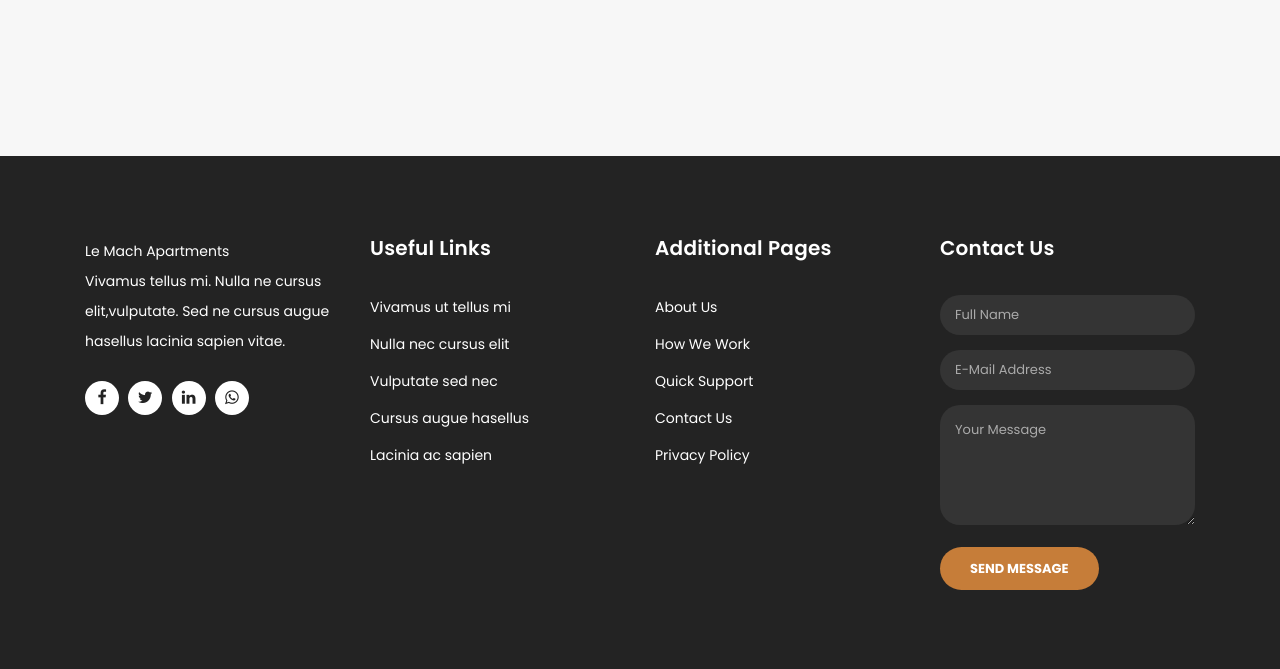
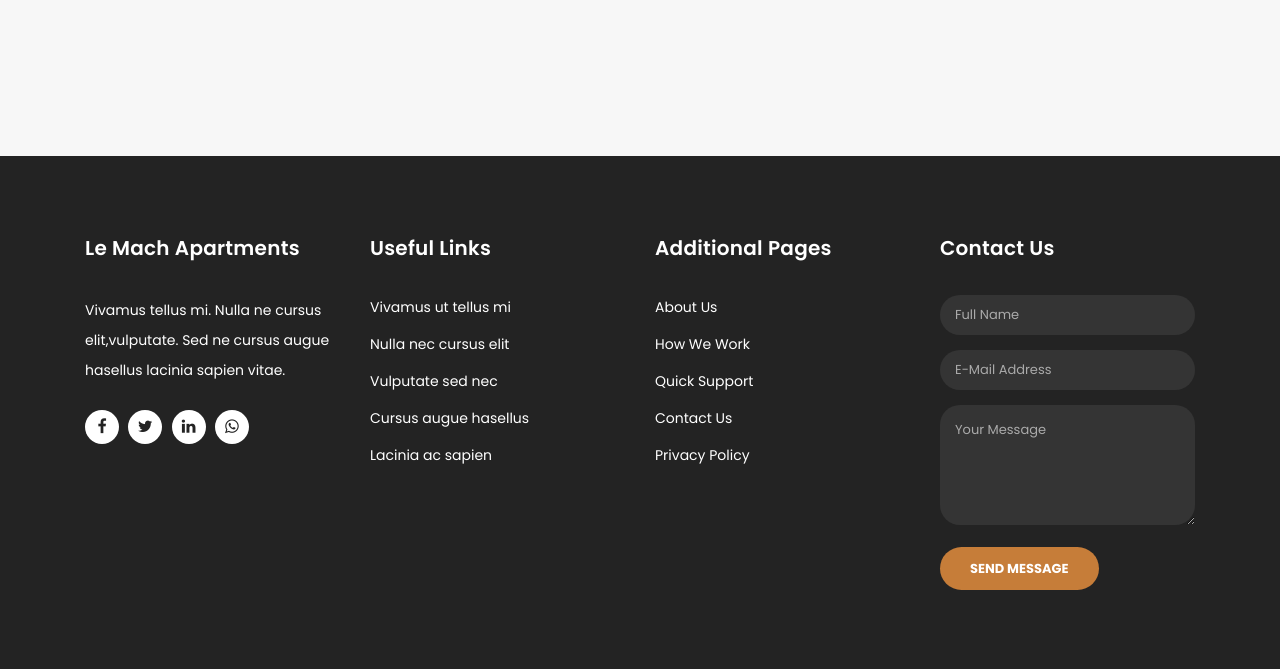
Before and after one commit to avosa/lemach, a Flask app: page / in a window 1280 px wide. Shown: the part 3309-3978 px from the top of the page. Run offline with Flask 2, Linux system fonts and the light colour scheme; grey boxes labelled with a size stand in for pictures from a placeholder-image service; parts of the project's set-up code (start-up, migrations or seed data) failed here and were passed over; some libraries are stand-ins or nearby versions.

Commit message:
Silly fixes

```diff
--- a/app/general/templates/about.html
+++ b/app/general/templates/about.html
@@ -3,7 +3,7 @@
 <header class="">
   <nav class="navbar navbar-expand-lg">
     <div class="container">
-      <a class="navbar-brand" href="index.html"><h2>Le Mach Apartments</h2></a>
+      <a class="navbar-brand" href="/"><h2>Le Mach Apartments</h2></a>
       <button
         class="navbar-toggler"
         type="button"
--- a/app/general/templates/contact.html
+++ b/app/general/templates/contact.html
@@ -5,7 +5,7 @@
   <header class="">
   <nav class="navbar navbar-expand-lg">
     <div class="container">
-      <a class="navbar-brand" href="index.html"><h2>Le Mach Apartments</h2></a>
+      <a class="navbar-brand" href="/"><h2>Le Mach Apartments</h2></a>
       <button
         class="navbar-toggler"
         type="button"
--- a/app/general/templates/index.html
+++ b/app/general/templates/index.html
@@ -4,7 +4,7 @@
 <header class="">
   <nav class="navbar navbar-expand-lg">
     <div class="container">
-      <a class="navbar-brand" href="index.html"><h2>Le Mach Apartments</h2></a>
+      <a class="navbar-brand" href="/"><h2>Le Mach Apartments</h2></a>
       <button
         class="navbar-toggler"
         type="button"
--- a/app/general/templates/layout.html
+++ b/app/general/templates/layout.html
@@ -111,7 +111,7 @@ https://templatemo.com/tm-545-finance-business
       <div class="container">
         <div class="row">
           <div class="col-md-3 footer-item">
-            <p id="smallest">Le Mach Apartments</p>
+            <h4 id="smallest">Le Mach Apartments</h4>
             <p>
               Vivamus tellus mi. Nulla ne cursus elit,vulputate. Sed ne cursus
               augue hasellus lacinia sapien vitae.
--- a/app/general/templates/services.html
+++ b/app/general/templates/services.html
@@ -2,7 +2,7 @@
 <header class="">
   <nav class="navbar navbar-expand-lg">
     <div class="container">
-      <a class="navbar-brand" href="index.html"><h2>Le Mach Apartments</h2></a>
+      <a class="navbar-brand" href="/"><h2>Le Mach Apartments</h2></a>
       <button
         class="navbar-toggler"
         type="button"
```
